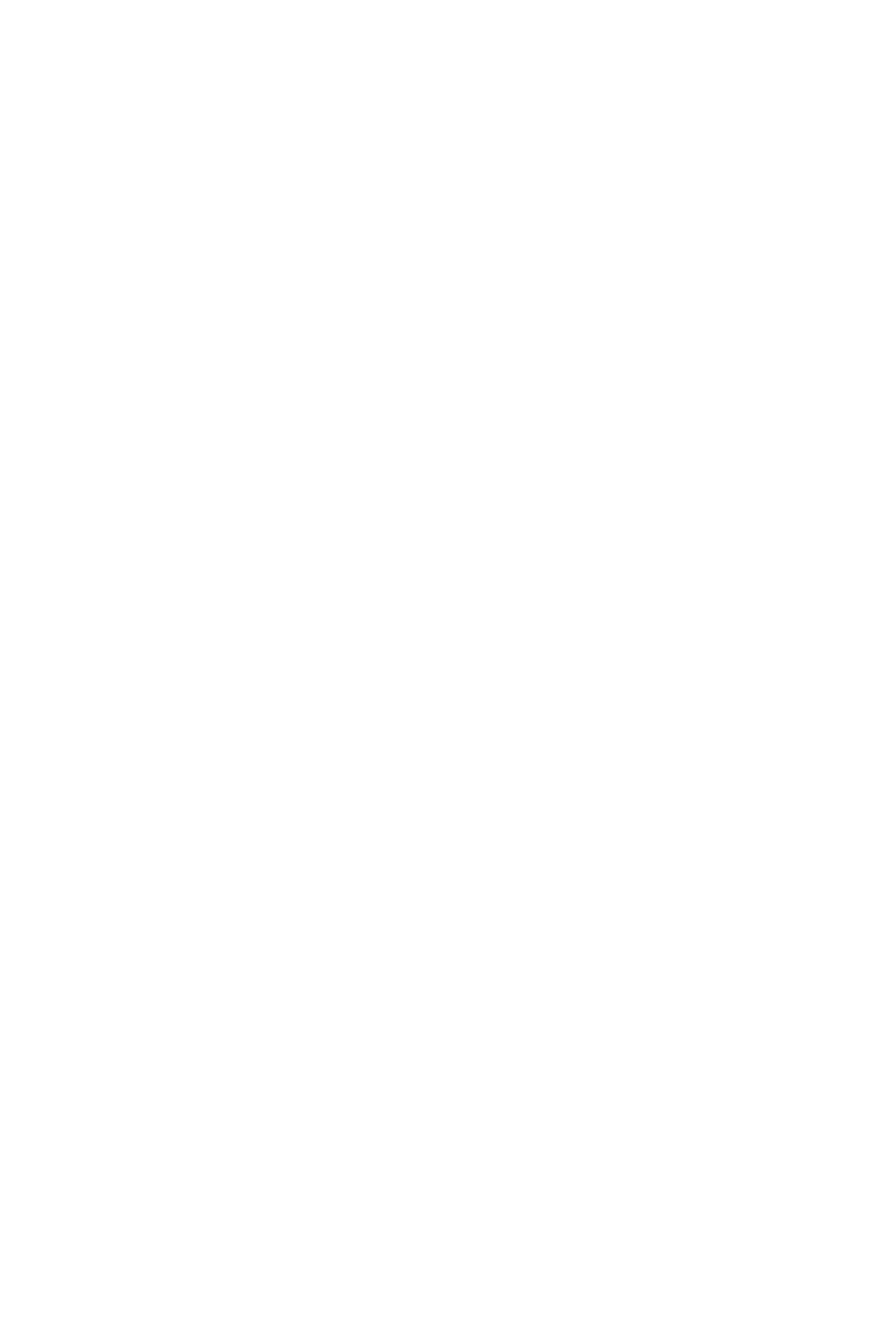
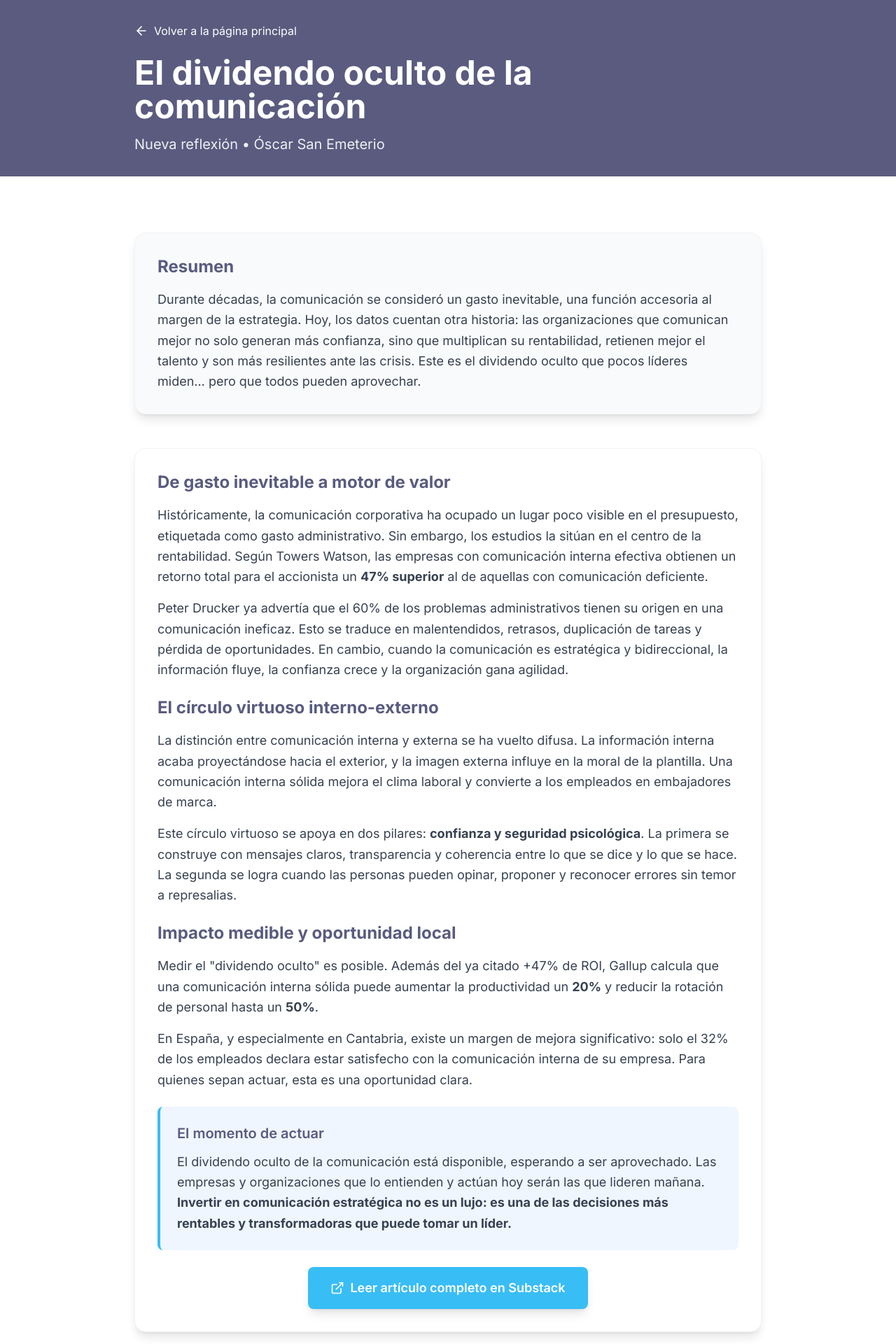
Before and after one commit to osanemeterio/oscarsanemeterio, a React (Vite) app: page /blog/dividendo-oculto-comunicacion in a window 1280 px wide. Before the commit this address had no page. Shown: the top 1920 px of the page at 70% size. Before the commit the page ends 800 px from the top, so only its background shows below. Built offline with nearby package versions, Linux system fonts and the light colour scheme.

Commit message:
Add new article about hidden dividend of communication

```diff
--- a/src/App.tsx
+++ b/src/App.tsx
@@ -14,6 +14,7 @@ import Blog from './pages/Blog'
 import ComunicacionInstitucionalIA from './pages/ComunicacionInstitucionalIA'
 import ONGsCantabriaImpacto from './pages/ONGsCantabriaImpacto.tsx'
 import ManualesIA from './pages/ManualesIA'
+import DividendoOcultoComunicacion from './pages/DividendoOcultoComunicacion'
 
 function App() {
   return (
@@ -35,6 +36,7 @@ function App() {
         <Route path="/blog/comunicacion-institucional-ia" element={<ComunicacionInstitucionalIA />} />
         <Route path="/blog/ongs-cantabria-impacto" element={<ONGsCantabriaImpacto />} />
         <Route path="/manuales-ia" element={<ManualesIA />} />
+        <Route path="/blog/dividendo-oculto-comunicacion" element={<DividendoOcultoComunicacion />} />
       </Routes>
     </Router>
   )
--- /dev/null
+++ b/src/pages/DividendoOcultoComunicacion.tsx
@@ -0,0 +1,132 @@
+import { ArrowLeft, ExternalLink } from 'lucide-react'
+
+export default function DividendoOcultoComunicacionPage() {
+  return (
+    <div className="min-h-screen bg-white">
+      {/* Header con navegación */}
+      <header className="bg-[#5a5b7f] py-8 px-4">
+        <div className="max-w-4xl mx-auto">
+          <a
+            href="/"
+            className="inline-flex items-center text-white hover:text-[#39bdf5] transition-colors mb-6"
+          >
+            <ArrowLeft className="w-5 h-5 mr-2" />
+            Volver a la página principal
+          </a>
+          <h1 className="text-4xl md:text-5xl font-bold text-white mb-4">
+            El dividendo oculto de la comunicación
+          </h1>
+          <p className="text-xl text-white/90">
+            Nueva reflexión • Óscar San Emeterio
+          </p>
+        </div>
+      </header>
+
+      {/* Contenido principal */}
+      <main className="py-20 px-4">
+        <div className="max-w-4xl mx-auto">
+
+          {/* Resumen introductorio */}
+          <div className="mb-12">
+            <div className="bg-gray-50 p-8 rounded-2xl shadow-lg border border-gray-100">
+              <h2 className="text-2xl font-bold text-[#5a5b7f] mb-4">Resumen</h2>
+              <p className="text-lg text-gray-700 leading-relaxed">
+                Durante décadas, la comunicación se consideró un gasto inevitable, una función accesoria al margen de la estrategia.
+                Hoy, los datos cuentan otra historia: las organizaciones que comunican mejor no solo generan más confianza,
+                sino que multiplican su rentabilidad, retienen mejor el talento y son más resilientes ante las crisis.
+                Este es el dividendo oculto que pocos líderes miden… pero que todos pueden aprovechar.
+              </p>
+            </div>
+          </div>
+
+          {/* Cuerpo del contenido */}
+          <div className="mb-12">
+            <div className="bg-white p-8 rounded-2xl shadow-lg border border-gray-100">
+              <div className="text-lg text-gray-700 leading-relaxed space-y-6">
+
+                <div>
+                  <h3 className="text-2xl font-bold text-[#5a5b7f] mb-4">De gasto inevitable a motor de valor</h3>
+                  <p className="mb-4">
+                    Históricamente, la comunicación corporativa ha ocupado un lugar poco visible en el presupuesto,
+                    etiquetada como gasto administrativo. Sin embargo, los estudios la sitúan en el centro de la rentabilidad.
+                    Según Towers Watson, las empresas con comunicación interna efectiva obtienen un retorno total para el
+                    accionista un <strong>47% superior</strong> al de aquellas con comunicación deficiente.
+                  </p>
+                  <p>
+                    Peter Drucker ya advertía que el 60% de los problemas administrativos tienen su origen en una
+                    comunicación ineficaz. Esto se traduce en malentendidos, retrasos, duplicación de tareas y pérdida
+                    de oportunidades. En cambio, cuando la comunicación es estratégica y bidireccional, la información
+                    fluye, la confianza crece y la organización gana agilidad.
+                  </p>
+                </div>
+
+                <div>
+                  <h3 className="text-2xl font-bold text-[#5a5b7f] mb-4">El círculo virtuoso interno-externo</h3>
+                  <p className="mb-4">
+                    La distinción entre comunicación interna y externa se ha vuelto difusa. La información interna
+                    acaba proyectándose hacia el exterior, y la imagen externa influye en la moral de la plantilla.
+                    Una comunicación interna sólida mejora el clima laboral y convierte a los empleados en embajadores
+                    de marca.
+                  </p>
+                  <p>
+                    Este círculo virtuoso se apoya en dos pilares: <strong>confianza y seguridad psicológica</strong>.
+                    La primera se construye con mensajes claros, transparencia y coherencia entre lo que se dice y lo
+                    que se hace. La segunda se logra cuando las personas pueden opinar, proponer y reconocer errores
+                    sin temor a represalias.
+                  </p>
+                </div>
+
+                <div>
+                  <h3 className="text-2xl font-bold text-[#5a5b7f] mb-4">Impacto medible y oportunidad local</h3>
+                  <p className="mb-4">
+                    Medir el "dividendo oculto" es posible. Además del ya citado +47% de ROI, Gallup calcula que una
+                    comunicación interna sólida puede aumentar la productividad un <strong>20%</strong> y reducir la
+                    rotación de personal hasta un <strong>50%</strong>.
+                  </p>
+                  <p>
+                    En España, y especialmente en Cantabria, existe un margen de mejora significativo: solo el 32%
+                    de los empleados declara estar satisfecho con la comunicación interna de su empresa. Para quienes
+                    sepan actuar, esta es una oportunidad clara.
+                  </p>
+                </div>
+
+                <div className="bg-blue-50 p-6 rounded-lg border-l-4 border-[#39bdf5] my-8">
+                  <h4 className="text-xl font-semibold text-[#5a5b7f] mb-3">El momento de actuar</h4>
+                  <p className="text-gray-700">
+                    El dividendo oculto de la comunicación está disponible, esperando a ser aprovechado.
+                    Las empresas y organizaciones que lo entienden y actúan hoy serán las que lideren mañana.
+                    <strong> Invertir en comunicación estratégica no es un lujo: es una de las decisiones más
+                    rentables y transformadoras que puede tomar un líder.</strong>
+                  </p>
+                </div>
+
+                <div className="text-center mt-8">
+                  <a
+                    href="https://osanemeterio.substack.com/p/el-dividendo-oculto-de-la-comunicacion"
+                    target="_blank"
+                    rel="noopener noreferrer"
+                    className="btn-primary inline-flex items-center space-x-2 text-lg"
+                  >
+                    <ExternalLink className="w-5 h-5" />
+                    <span>Leer artículo completo en Substack</span>
+                  </a>
+                </div>
+              </div>
+            </div>
+          </div>
+
+          {/* Navegación al final */}
+          <div className="text-center">
+            <a
+              href="/"
+              className="btn-primary inline-flex items-center space-x-2"
+            >
+              <ArrowLeft className="w-5 h-5" />
+              <span>Volver a la página principal</span>
+            </a>
+          </div>
+        </div>
+      </main>
+    </div>
+  )
+}
--- a/src/pages/Home.tsx
+++ b/src/pages/Home.tsx
@@ -443,6 +443,20 @@ function App() {
           </div>
 
           <div className="grid md:grid-cols-2 gap-8 mb-12">
+            {/* Nueva entrada sobre el dividendo oculto */}
+            <Link
+              to="/blog/dividendo-oculto-comunicacion"
+              className="slide-up bg-white/10 backdrop-blur-sm p-6 rounded-2xl shadow-lg border border-white/20 hover:bg-white/20 transition-all duration-300 block text-left"
+            >
+              <h3 className="text-xl font-bold text-white mb-3">
+                El dividendo oculto de la comunicación
+              </h3>
+              <p className="text-white/90 mb-4 leading-relaxed">
+                Las organizaciones que comunican mejor no solo generan más confianza, sino que multiplican su rentabilidad y retienen mejor el talento. Este es el dividendo oculto que pocos líderes miden.
+              </p>
+              <span className="text-[#39bdf5] font-medium">Leer más →</span>
+            </Link>
+
             {/* Entrada sobre comunicación institucional e IA */}
             <Link
               to="/blog/comunicacion-institucional-ia"
@@ -457,7 +471,10 @@ function App() {
               <span className="text-[#39bdf5] font-medium">Leer más →</span>
             </Link>
 
-            {/* Entrada sobre ONGs en Cantabria */}
+            {/* Entrada sobre ONGs en Cantabria - movida a segunda fila */}
+          </div>
+
+          <div className="grid md:grid-cols-2 gap-8 mb-12">
             <Link
               to="/blog/ongs-cantabria-impacto"
               className="slide-up bg-white/10 backdrop-blur-sm p-6 rounded-2xl shadow-lg border border-white/20 hover:bg-white/20 transition-all duration-300 block text-left"
@@ -470,6 +487,16 @@ function App() {
               </p>
               <span className="text-[#39bdf5] font-medium">Leer más →</span>
             </Link>
+
+            {/* Espacio para futuros artículos */}
+            <div className="slide-up bg-white/5 backdrop-blur-sm p-6 rounded-2xl border border-white/10 text-center">
+              <h3 className="text-lg font-medium text-white/70 mb-3">
+                Próximamente más reflexiones
+              </h3>
+              <p className="text-white/50 text-sm">
+                Nuevos artículos sobre comunicación e inteligencia artificial
+              </p>
+            </div>
           </div>
 
           <div className="slide-up bg-white/10 backdrop-blur-sm p-8 rounded-2xl shadow-lg border border-white/20 max-w-2xl mx-auto">
```
